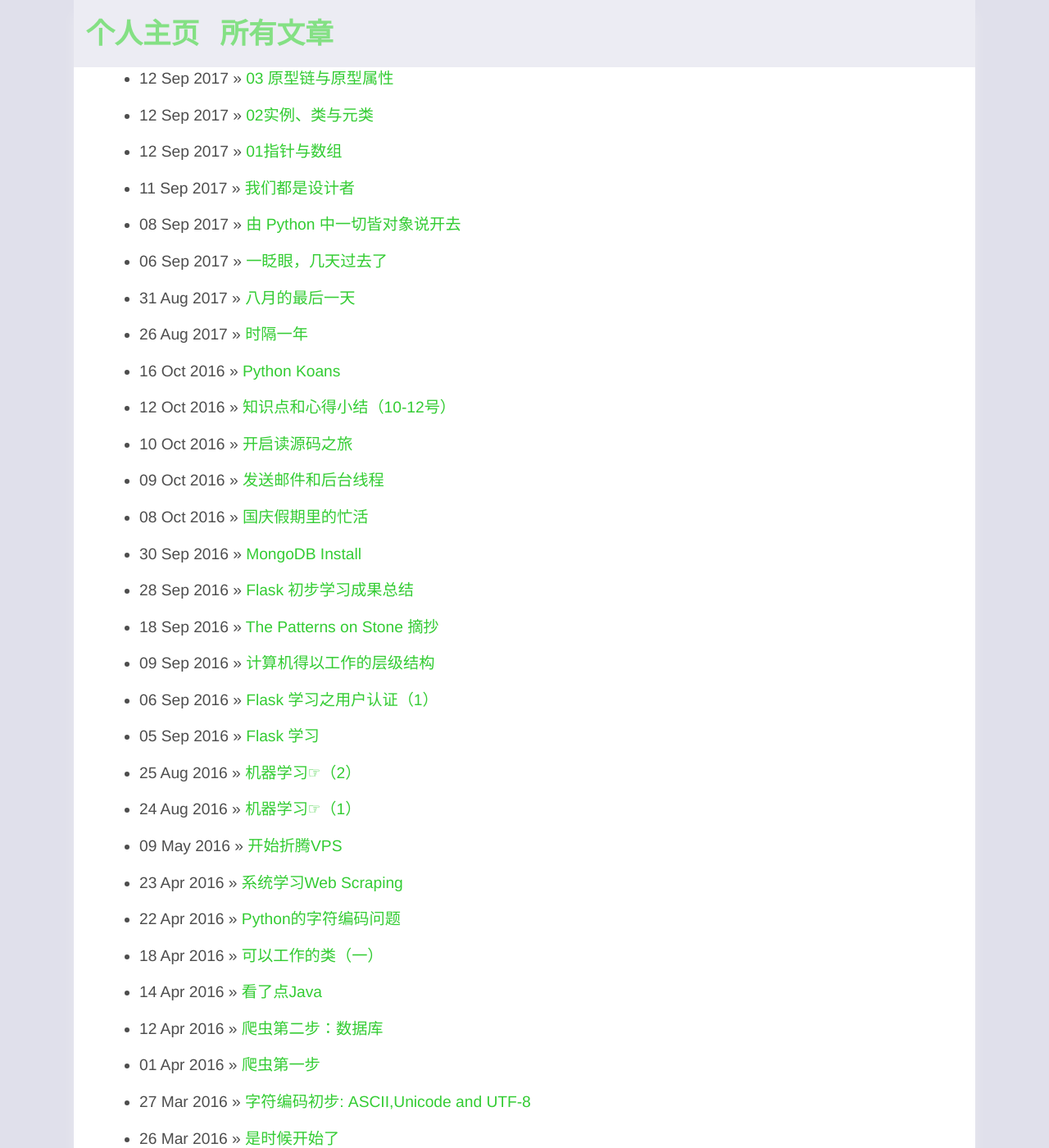
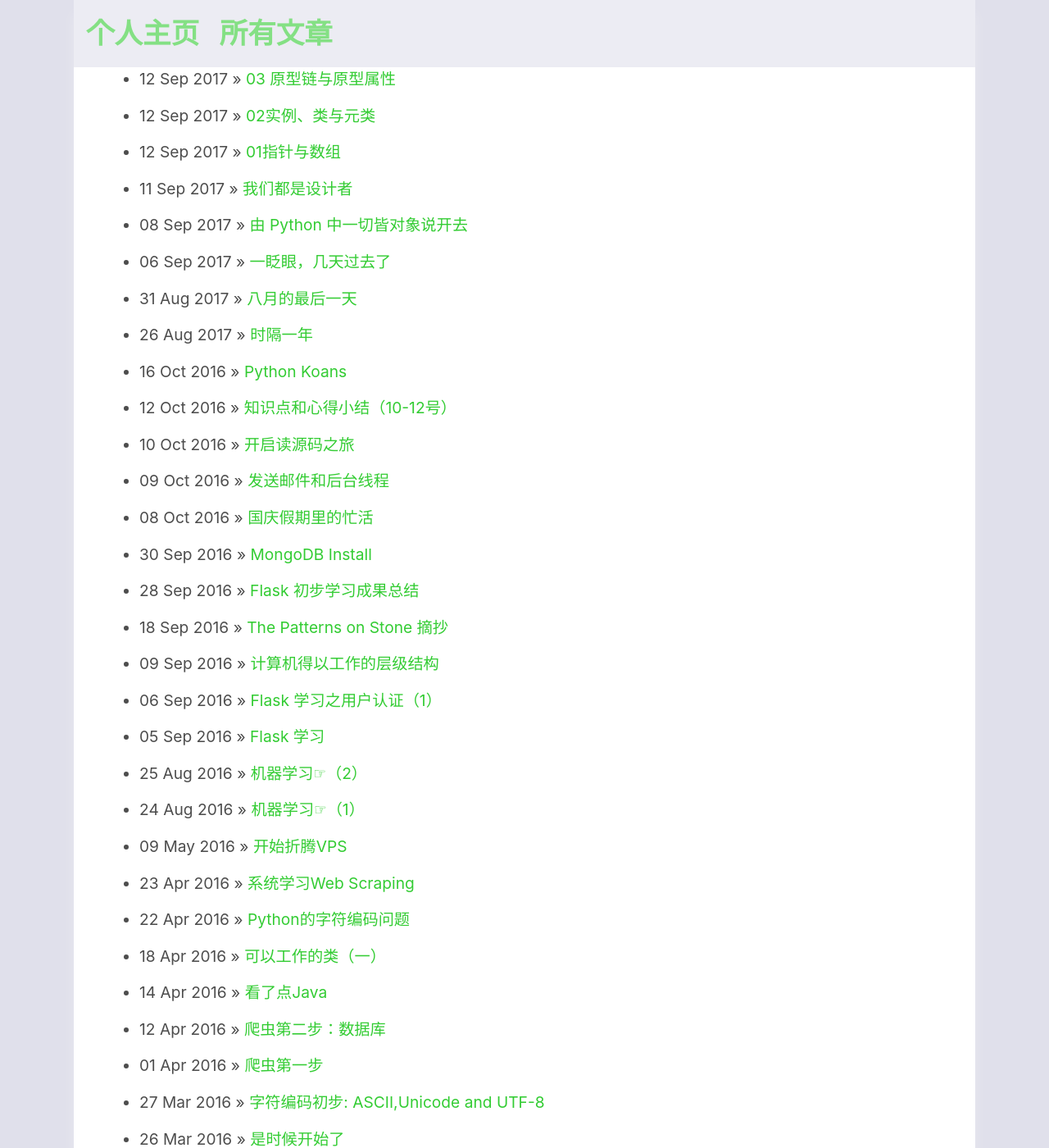
Before and after one commit to xxleyi/xxleyi.github.io, a Jekyll site: the page built from blog/index.html, in a window 1280 px wide and 1400 px high. Shown: the whole window at 82% size. Built offline with Jekyll 4.4.1, drawn with Linux system fonts in a browser that asks for light colours.

Commit message:
upate a old blog.

```diff
--- a/css/post.css
+++ b/css/post.css
@@ -7,7 +7,7 @@ body {
     margin:auto;
     font-size: 120%;
     background-color: #e0e0eb;
-    font-family: Helvetica, Tahoma, Arial, sans-serif;
+    font-family: -apple-system, BlinkMacSystemFont, "PingFang SC","Helvetica Neue", STHeiti, Helvetica, Tahoma, Arial, "Microsoft Yahei", sans-serif;
     line-height: 1.8;
 }
 
```
